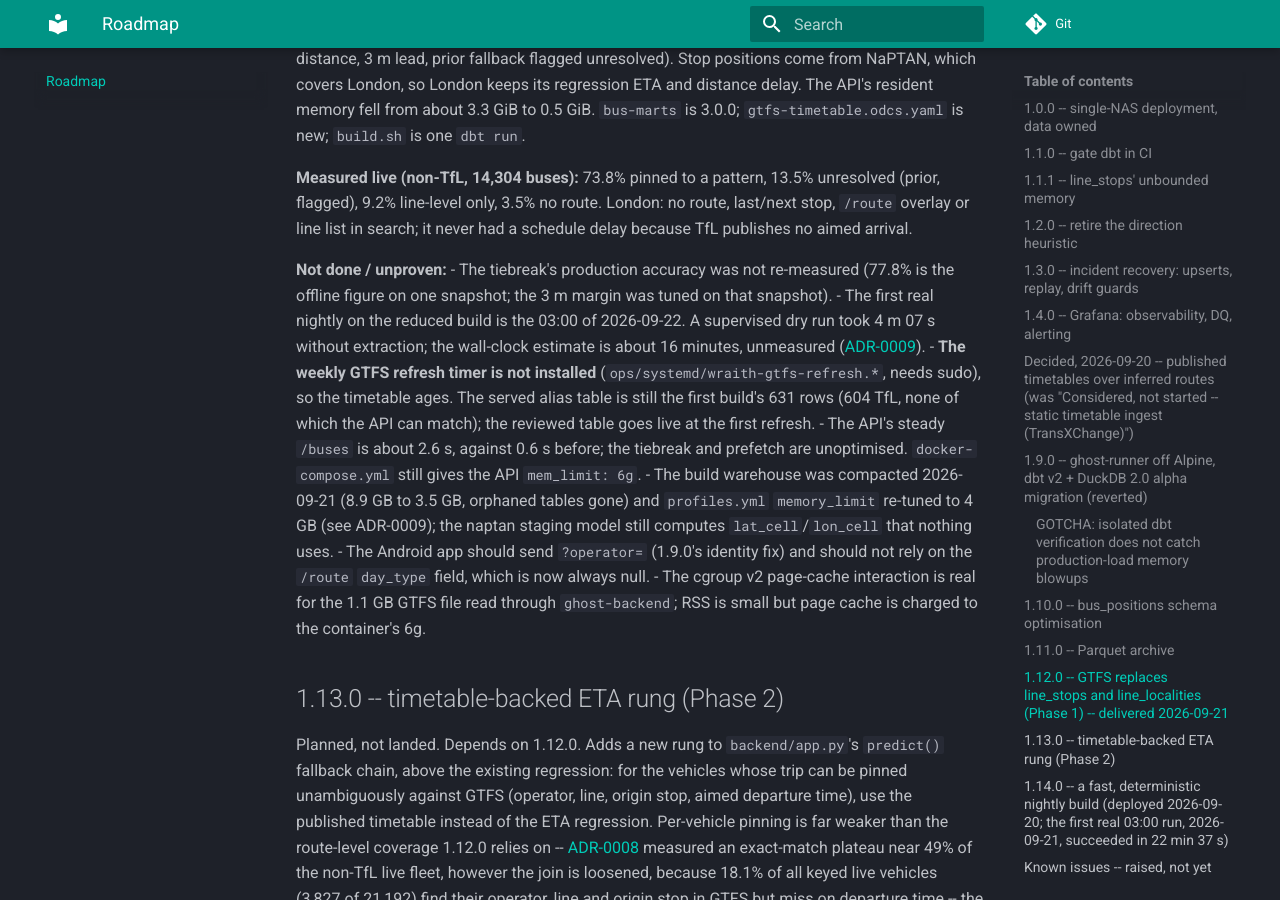
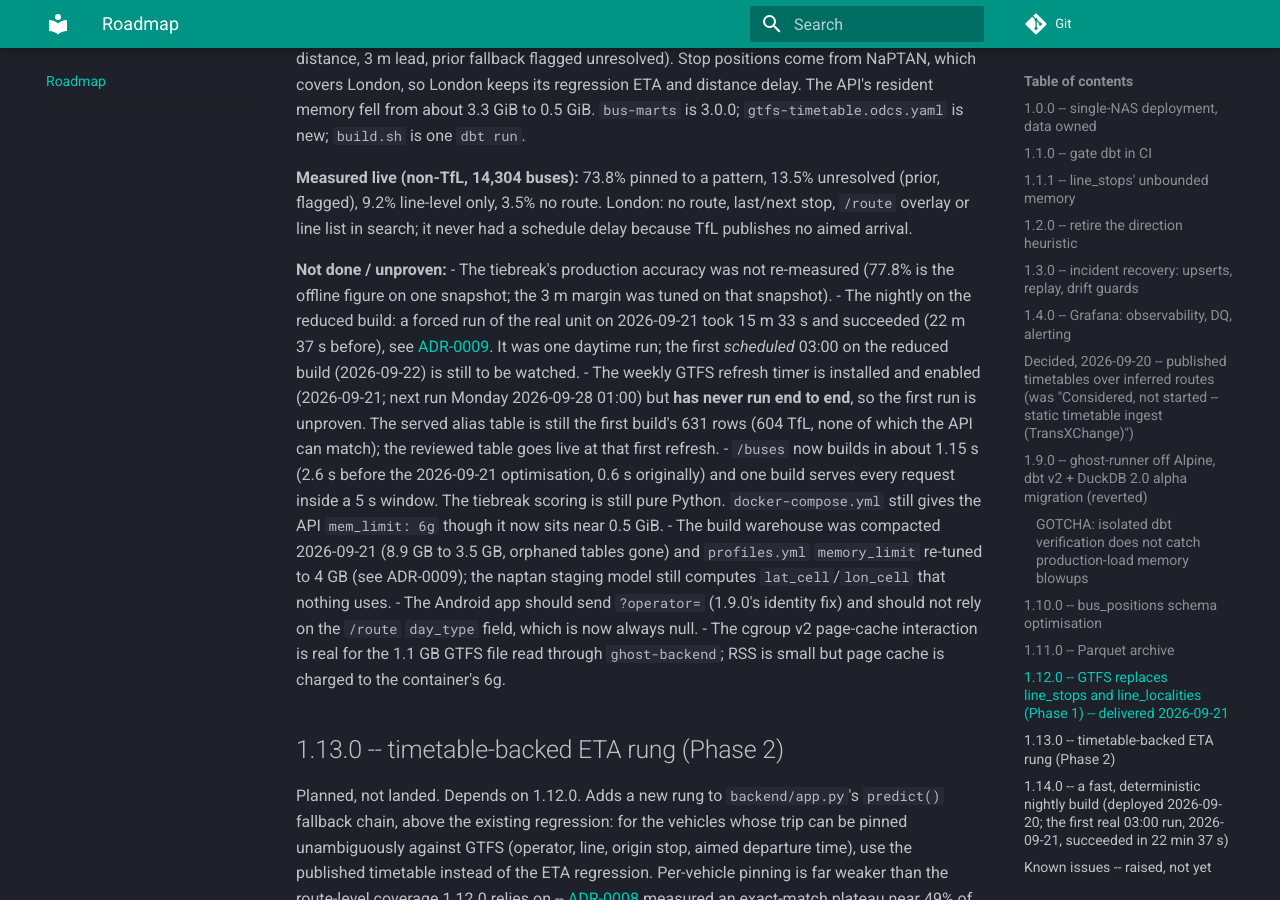
Before and after one commit to wraith-proxy/wraith-bus-ingestor, an MkDocs documentation site: the page built from docs/ROADMAP.md, in a window 1280 px wide and 900 px high, scrolled down 8736 px. Built offline with MkDocs 1.6.1 and Material for MkDocs 9.7.7, drawn with Linux system fonts in a browser that asks for light colours.

Commit message:
:memo: feature/TJP-21090: pre-push tidy -- ROADMAP states the forced run and the installed timer, ADR-0004 amendment for the second mount, compose comment

```diff
--- a/docker-compose.yml
+++ b/docker-compose.yml
@@ -46,8 +46,10 @@ services:
       dockerfile: backend/Dockerfile
     container_name: ${API_CONTAINER}
     restart: unless-stopped
-    # 6g, was 1.5g. The API loads every mart row into Python dicts (line_stops
-    # alone is ~2.6M rows) and the whole-GB bounding box (2026-09-12) grew the
+    # 6g, was 1.5g. HISTORY: the API used to load every mart row into Python dicts
+    # (line_stops alone was ~2.6M rows; since ADR-0008 it holds ~0.5 GiB and reads
+    # GTFS per query, so this limit is now generous and has not been re-tuned) and
+    # the whole-GB bounding box (2026-09-12) grew the
     # marts far past what 1.5g was sized for: on 2026-09-19 the first request
     # after a publish took it from 93MB to the limit in ~6s and it was
     # OOM-killed in a restart loop, leaving predictions dead. Measured: 2.46GiB
--- a/docs/ROADMAP.md
+++ b/docs/ROADMAP.md
@@ -429,15 +429,18 @@ because TfL publishes no aimed arrival.
 **Not done / unproven:**
 - The tiebreak's production accuracy was not re-measured (77.8% is the offline
   figure on one snapshot; the 3 m margin was tuned on that snapshot).
-- The first real nightly on the reduced build is the 03:00 of 2026-09-22. A supervised
-  dry run took 4 m 07 s without extraction; the wall-clock estimate is about 16
-  minutes, unmeasured ([ADR-0009](adr/0009-fast-nightly-build.md)).
-- **The weekly GTFS refresh timer is not installed** (`ops/systemd/wraith-gtfs-refresh.*`,
-  needs sudo), so the timetable ages. The served alias table is still the first
-  build's 631 rows (604 TfL, none of which the API can match); the reviewed table
-  goes live at the first refresh.
-- The API's steady `/buses` is about 2.6 s, against 0.6 s before; the tiebreak and
-  prefetch are unoptimised. `docker-compose.yml` still gives the API `mem_limit: 6g`.
+- The nightly on the reduced build: a forced run of the real unit on 2026-09-21 took
+  15 m 33 s and succeeded (22 m 37 s before), see
+  [ADR-0009](adr/0009-fast-nightly-build.md). It was one daytime run; the first
+  *scheduled* 03:00 on the reduced build (2026-09-22) is still to be watched.
+- The weekly GTFS refresh timer is installed and enabled (2026-09-21; next run Monday
+  2026-09-28 01:00) but **has never run end to end**, so the first run is unproven.
+  The served alias table is still the first build's 631 rows (604 TfL, none of which
+  the API can match); the reviewed table goes live at that first refresh.
+- `/buses` now builds in about 1.15 s (2.6 s before the 2026-09-21 optimisation, 0.6 s
+  originally) and one build serves every request inside a 5 s window. The tiebreak
+  scoring is still pure Python. `docker-compose.yml` still gives the API `mem_limit: 6g`
+  though it now sits near 0.5 GiB.
 - The build warehouse was compacted 2026-09-21 (8.9 GB to 3.5 GB, orphaned tables
   gone) and `profiles.yml` `memory_limit` re-tuned to 4 GB (see ADR-0009); the naptan
   staging model still computes `lat_cell`/`lon_cell` that nothing uses.
```
Also changed, not shown: docs/adr/0004-api-container-has-no-deploy-automation.md (+8 -0 lines).
